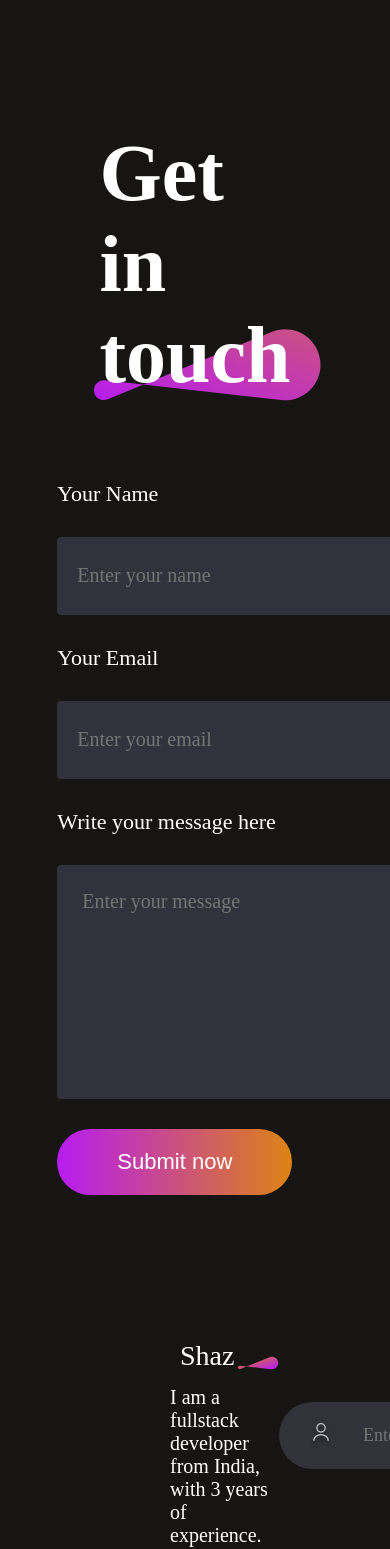
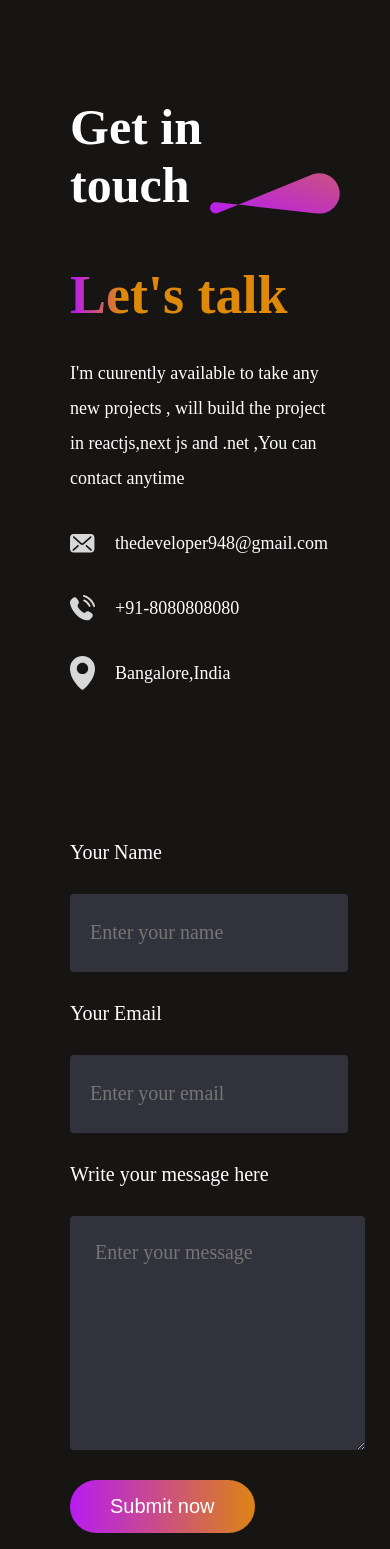
Before and after one commit to shaz290/portfolio-1, a React (Vite) app: page / in a window 390 px wide. Shown: the part 4834-6383 px from the top of the page. Built offline with nearby package versions, Linux system fonts and the light colour scheme; a web font is replaced by a local one.

Commit message:
contat section reponsive

```diff
--- a/src/Components/Contact/Contact.css
+++ b/src/Components/Contact/Contact.css
@@ -117,3 +117,61 @@
     transform: scale(1.1);
     transition: 0.3s;
 }
+
+@media(max-width:768px) {
+    .contact {
+        gap: 50px;
+        margin: 50px 70px;
+        align-items: start;
+    }
+
+    .contact-title h1 {
+        padding: 0;
+        font-size: 50px;
+        font-weight: 600;
+    }
+
+    .contact-title img {
+        width: 130px;
+        margin-right: -20px;
+    }
+
+    .conatct-section {
+        flex-direction: column;
+    }
+
+    .contact-left h1 {
+        font-size: 54px;
+    }
+
+    .contact-left p {
+        font-size: 18px;
+    }
+
+    .contact-detail {
+        gap: 20px;
+    }
+
+    .contact-detail img {
+        width: 25px;
+    }
+
+    .contact-right label {
+        font-size: 20px;
+    }
+
+    .contact-right input {
+        width: 100%;
+        font-size: 20px;
+    }
+
+    .contact-right textarea {
+        width: 95%;
+        font-size: 20px;
+    }
+
+    .contact-submit {
+        font-size: 20px;
+        padding: 15px 40px;
+    }
+}
```
